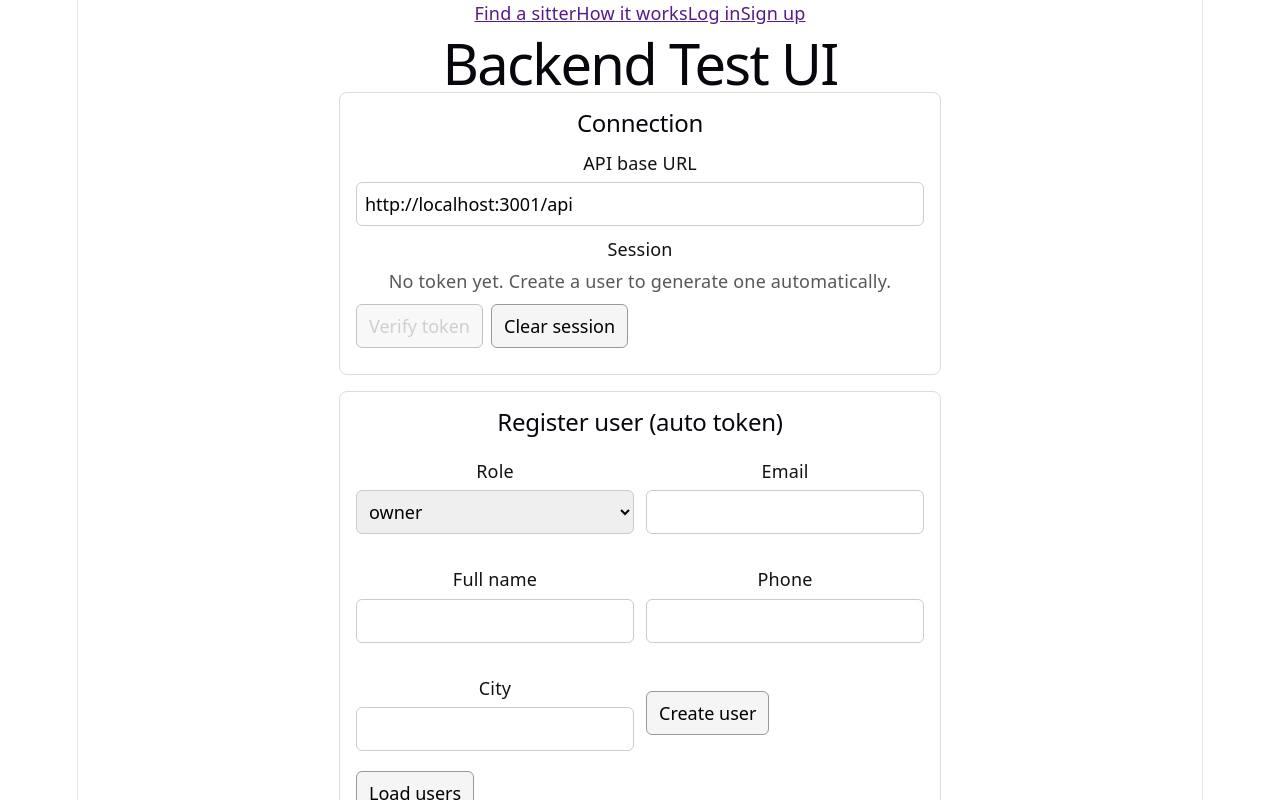
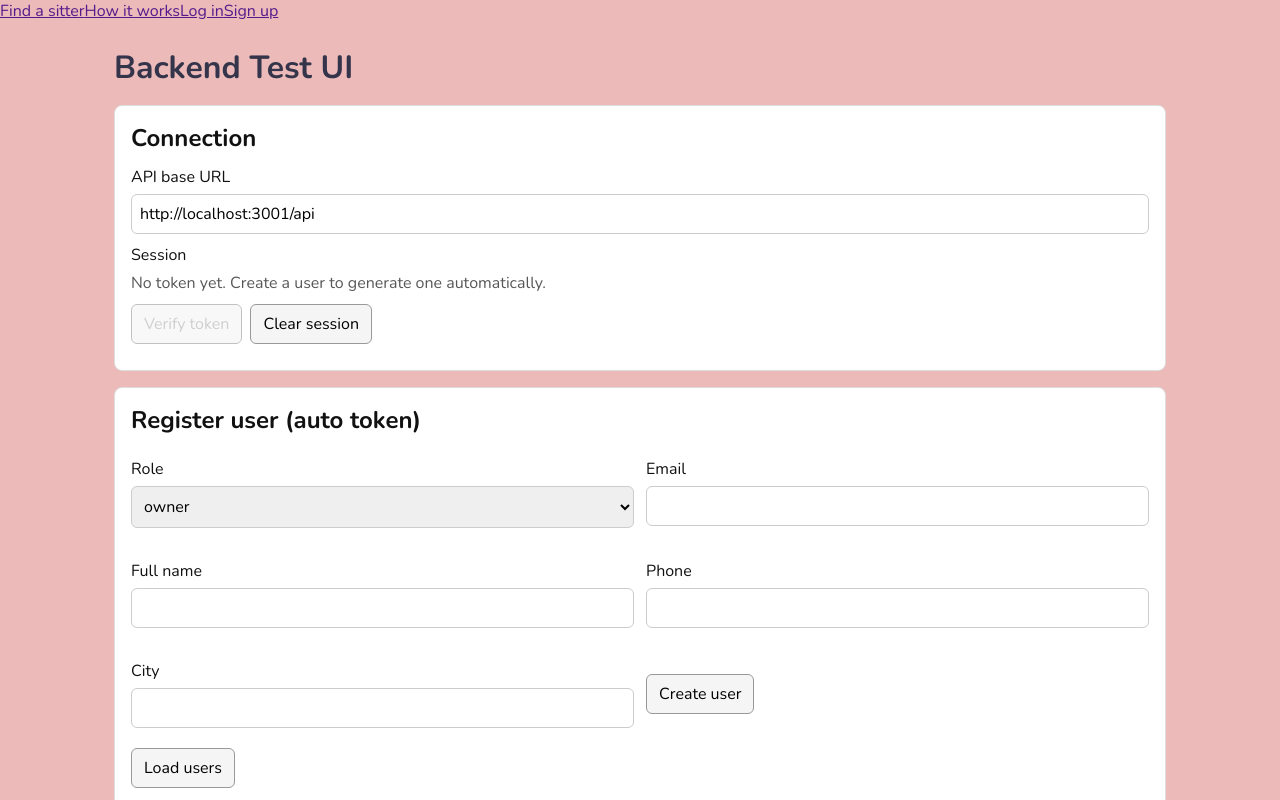
Before and after one commit to KelliKirk/loomahoidja, a React (Vite) app in the folder frontend/loomahoidja/: page / in a window 1280 px wide. Shown: the top 800 px of the page. Built offline with nearby package versions, Linux system fonts and the light colour scheme.

Commit message:
global styling

```diff
--- a/frontend/loomahoidja/src/index.css
+++ b/frontend/loomahoidja/src/index.css
@@ -1,111 +1,24 @@
+@import url('https://fonts.googleapis.com/css2?family=Nunito:wght@400;600;700;800&display=swap');
+
 :root {
-  --text: #6b6375;
-  --text-h: #08060d;
-  --bg: #fff;
-  --border: #e5e4e7;
-  --code-bg: #f4f3ec;
-  --accent: #aa3bff;
-  --accent-bg: rgba(170, 59, 255, 0.1);
-  --accent-border: rgba(170, 59, 255, 0.5);
-  --social-bg: rgba(244, 243, 236, 0.5);
-  --shadow:
-    rgba(0, 0, 0, 0.1) 0 10px 15px -3px, rgba(0, 0, 0, 0.05) 0 4px 6px -2px;
+  --color-bg: #EBBAB9;
+  --color-text: #34344A;
+  --color-accent1: #594157;
+  --color-accent2: #97B1A6;
+  --color-accent3: #698996;
+  --color-white: #ffffff;
 
-  --sans: system-ui, 'Segoe UI', Roboto, sans-serif;
-  --heading: system-ui, 'Segoe UI', Roboto, sans-serif;
-  --mono: ui-monospace, Consolas, monospace;
-
-  font: 18px/145% var(--sans);
-  letter-spacing: 0.18px;
-  color-scheme: light dark;
-  color: var(--text);
-  background: var(--bg);
-  font-synthesis: none;
-  text-rendering: optimizeLegibility;
-  -webkit-font-smoothing: antialiased;
-  -moz-osx-font-smoothing: grayscale;
-
-  @media (max-width: 1024px) {
-    font-size: 16px;
-  }
+  --font: 'Nunito', sans-serif;
 }
 
-@media (prefers-color-scheme: dark) {
-  :root {
-    --text: #9ca3af;
-    --text-h: #f3f4f6;
-    --bg: #16171d;
-    --border: #2e303a;
-    --code-bg: #1f2028;
-    --accent: #c084fc;
-    --accent-bg: rgba(192, 132, 252, 0.15);
-    --accent-border: rgba(192, 132, 252, 0.5);
-    --social-bg: rgba(47, 48, 58, 0.5);
-    --shadow:
-      rgba(0, 0, 0, 0.4) 0 10px 15px -3px, rgba(0, 0, 0, 0.25) 0 4px 6px -2px;
-  }
-
-  #social .button-icon {
-    filter: invert(1) brightness(2);
-  }
+* {
+  margin: 0;
+  padding: 0;
+  box-sizing: border-box;
 }
 
 body {
-  margin: 0;
+  font-family: var(--font);
+  background-color: var(--color-bg);
+  color: var(--color-text);
 }
-
-#root {
-  width: 1126px;
-  max-width: 100%;
-  margin: 0 auto;
-  text-align: center;
-  border-inline: 1px solid var(--border);
-  min-height: 100svh;
-  display: flex;
-  flex-direction: column;
-  box-sizing: border-box;
-}
-
-h1,
-h2 {
-  font-family: var(--heading);
-  font-weight: 500;
-  color: var(--text-h);
-}
-
-h1 {
-  font-size: 56px;
-  letter-spacing: -1.68px;
-  margin: 32px 0;
-  @media (max-width: 1024px) {
-    font-size: 36px;
-    margin: 20px 0;
-  }
-}
-h2 {
-  font-size: 24px;
-  line-height: 118%;
-  letter-spacing: -0.24px;
-  margin: 0 0 8px;
-  @media (max-width: 1024px) {
-    font-size: 20px;
-  }
-}
-p {
-  margin: 0;
-}
-
-code,
-.counter {
-  font-family: var(--mono);
-  display: inline-flex;
-  border-radius: 4px;
-  color: var(--text-h);
-}
-
-code {
-  font-size: 15px;
-  line-height: 135%;
-  padding: 4px 8px;
-  background: var(--code-bg);
-}
```
